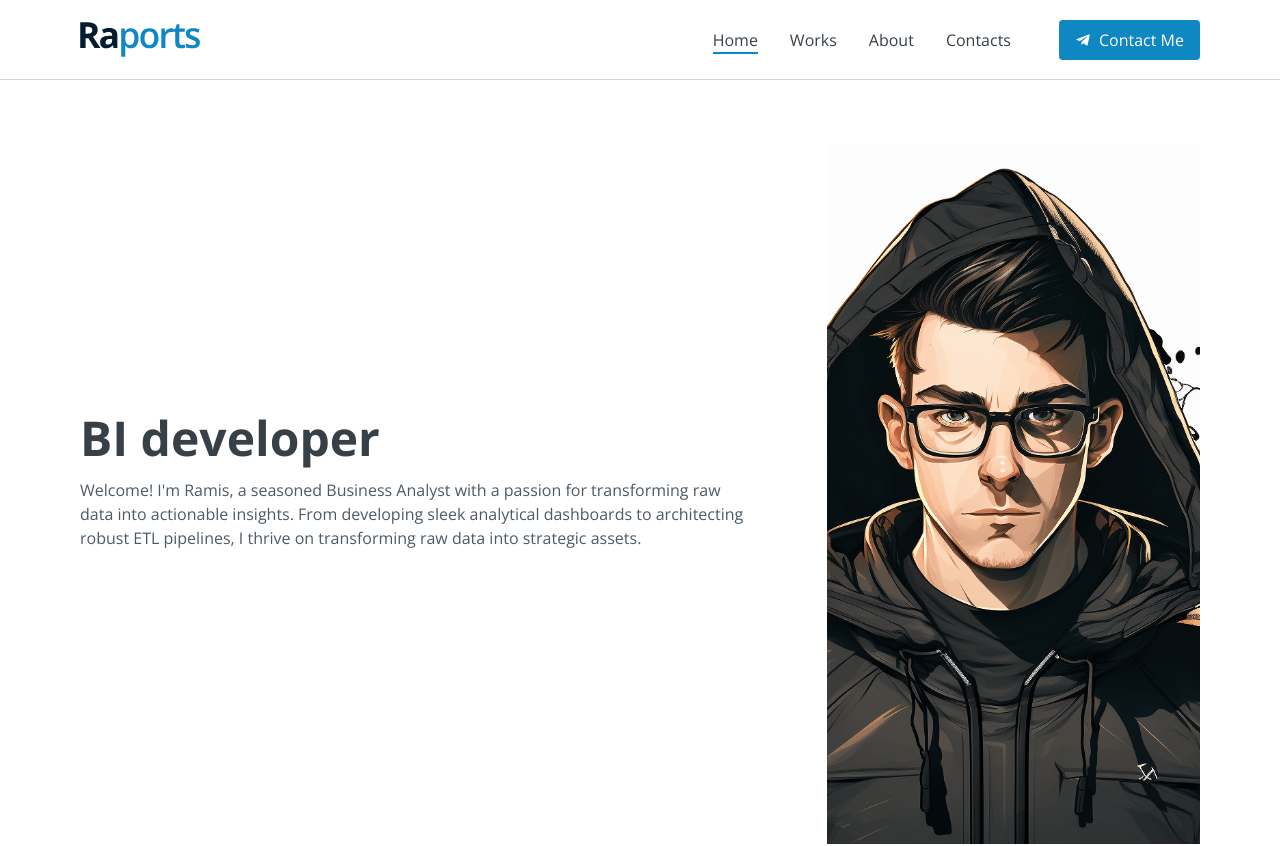
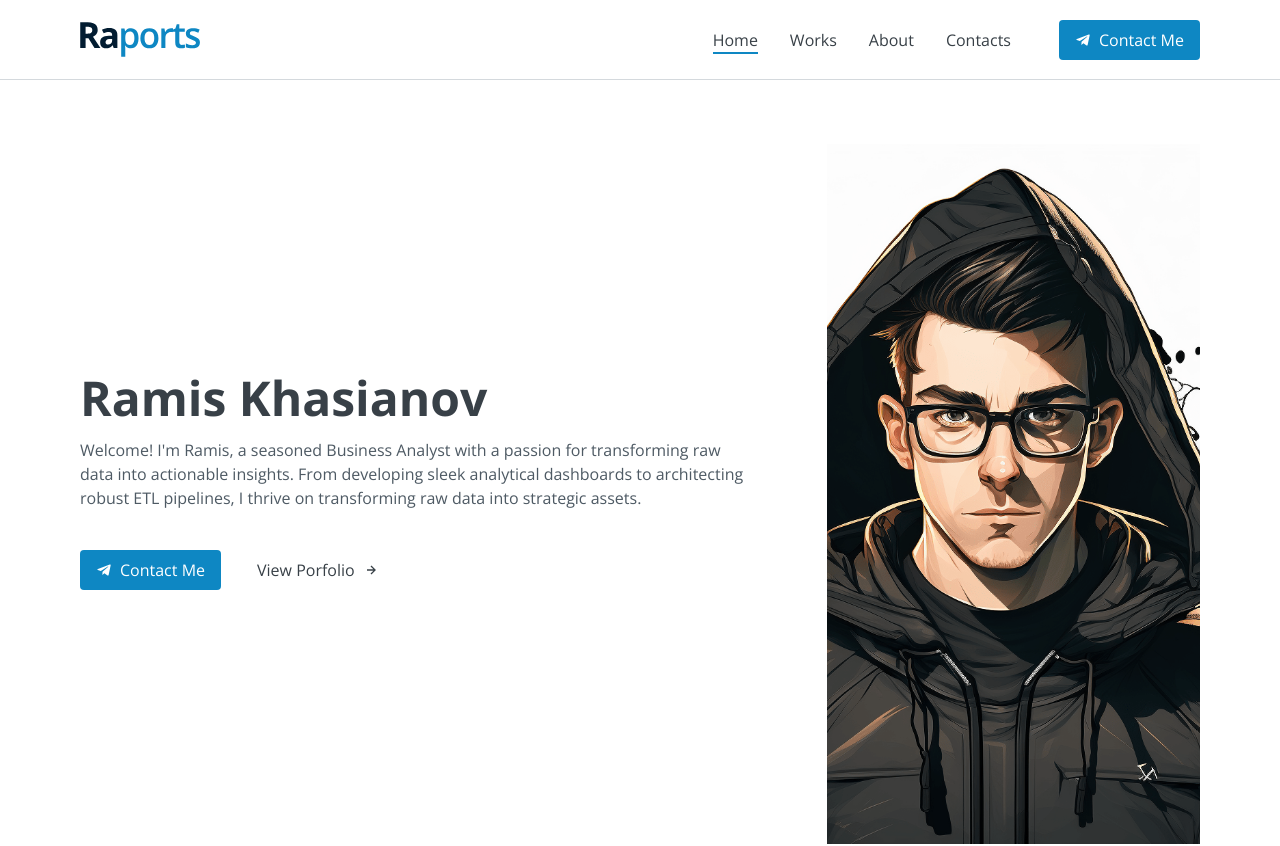
Before and after one commit to raports/raports-website, a Next.js app: page / in a window 1280 px wide. Shown: the top 846 px of the page. Built offline with nearby package versions, Linux system fonts and the light colour scheme.

Commit message:
hero buttons

```diff
--- a/app/(home)/page.jsx
+++ b/app/(home)/page.jsx
@@ -7,9 +7,7 @@ export default function HomePage() {
   return (
     <main>
       <Hero />
-      {/* <About />
-      <Works />
-      <Skills /> */}
+      <Skills />
     </main>
   )
 }
--- a/components/sections/Hero.jsx
+++ b/components/sections/Hero.jsx
@@ -1,19 +1,33 @@
 import React from "react";
 import Image from "next/image";
+import Link from "next/link";
+import { BiLogoTelegram, BiRightArrowAlt } from "react-icons/bi";
 
 export default function Hero() {
   return (
-    <section className="flex items-center max-width flex-col-reverse desktop:flex-row">
+    <section className="flex items-center max-width flex-col-reverse desktop:flex-row mb-10">
       {/* left side */}
       <div className="desktop:mt-10 desktop:w-2/3">
         <div className="flex flex-col gap-4 items-center desktop:items-start max-w-2xl text-center desktop:text-left">
-          <h1 className="text-grey-700 text-5xl font-bold">BI developer</h1>
+          <h1 className="text-grey-700 text-5xl font-bold">Ramis Khasianov</h1>
           <p className="text-grey-600">
             Welcome! I'm Ramis, a seasoned Business Analyst with a passion for
             transforming raw data into actionable insights. From developing
             sleek analytical dashboards to architecting robust ETL pipelines, I
             thrive on transforming raw data into strategic assets.
           </p>
+        </div>
+
+        <div className="flex gap-5 mt-10 justify-center desktop:justify-start">
+          <Link href="/" className="btn btn-primary">
+            <BiLogoTelegram />
+            Contact me
+          </Link>
+
+          <Link href="/works" className="btn">
+            View porfolio
+            <BiRightArrowAlt />
+          </Link>
         </div>
       </div>
 
```
